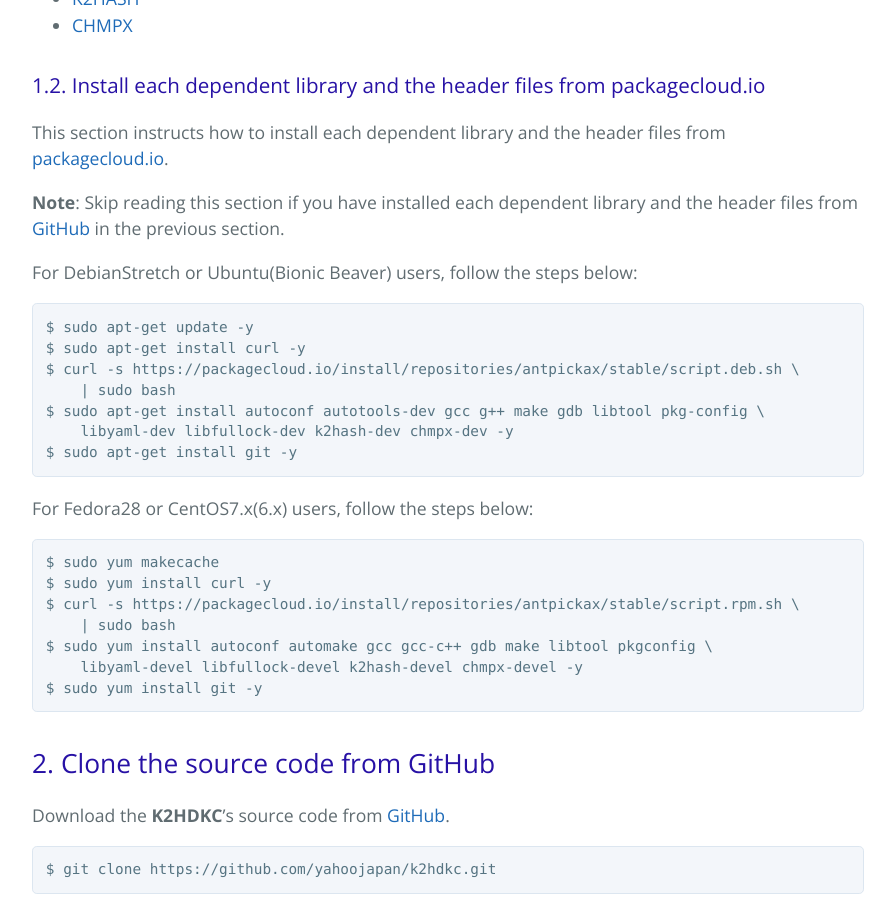
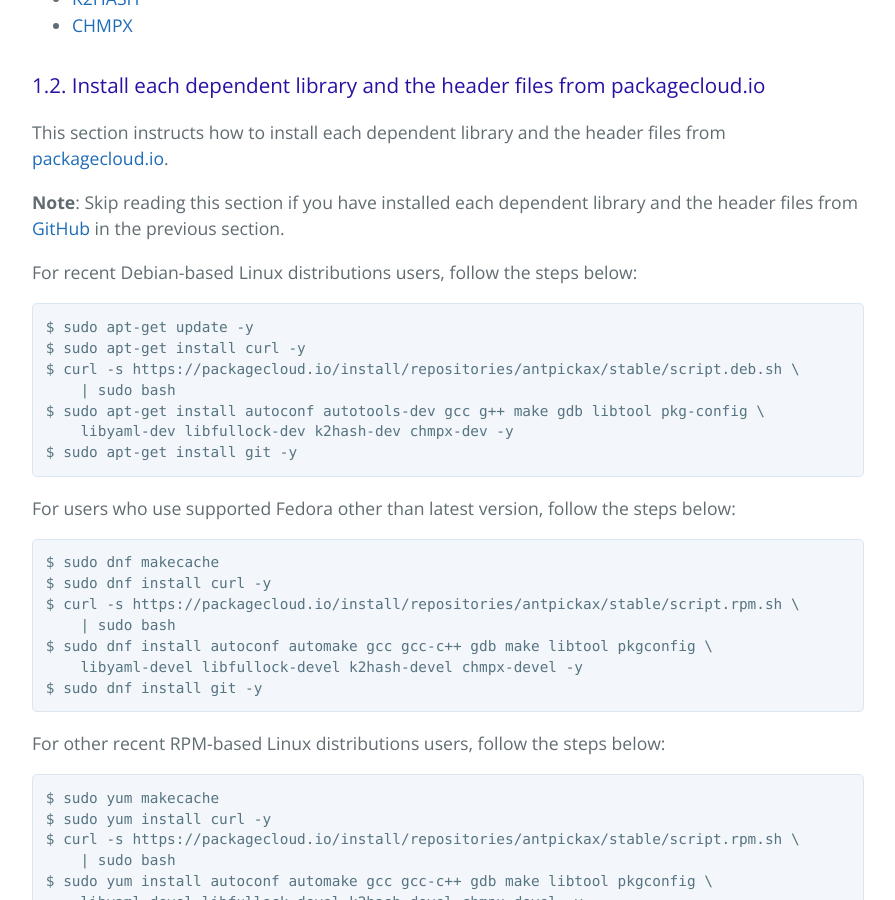
Before and after one commit to yahoojapan/k2hdkc, a Jekyll site: the page built from build.md, in a window 1280 px wide and 900 px high, scrolled down 974 px. Shown: the whole window, without its empty margins (192-1087 px from the left). Built offline with Jekyll 4.4.1, drawn with Linux system fonts in a browser that asks for light colours.

Commit message:
Drops Fedora28 and CentOS6.x from our support OS

````diff
--- a/build.md
+++ b/build.md
@@ -42,7 +42,7 @@
 
 **Note**: Skip reading this section if you have installed each dependent library and the header files from [GitHub](https://github.com/yahoojapan) in the previous section.
 
-For DebianStretch or Ubuntu(Bionic Beaver) users, follow the steps below:
+For recent Debian-based Linux distributions users, follow the steps below:
 ```bash
 $ sudo apt-get update -y
 $ sudo apt-get install curl -y
@@ -53,7 +53,18 @@
 $ sudo apt-get install git -y
 ```
 
-For Fedora28 or CentOS7.x(6.x) users, follow the steps below:
+For users who use supported Fedora other than latest version, follow the steps below:
+```bash
+$ sudo dnf makecache
+$ sudo dnf install curl -y
+$ curl -s https://packagecloud.io/install/repositories/antpickax/stable/script.rpm.sh \
+    | sudo bash
+$ sudo dnf install autoconf automake gcc gcc-c++ gdb make libtool pkgconfig \
+    libyaml-devel libfullock-devel k2hash-devel chmpx-devel -y
+$ sudo dnf install git -y
+```
+
+For other recent RPM-based Linux distributions users, follow the steps below:
 ```bash
 $ sudo yum makecache
 $ sudo yum install curl -y
````
Also changed, not shown: buildja.md (+14 -2 lines), usage.md (+14 -2 lines), usageja.md (+14 -2 lines).
